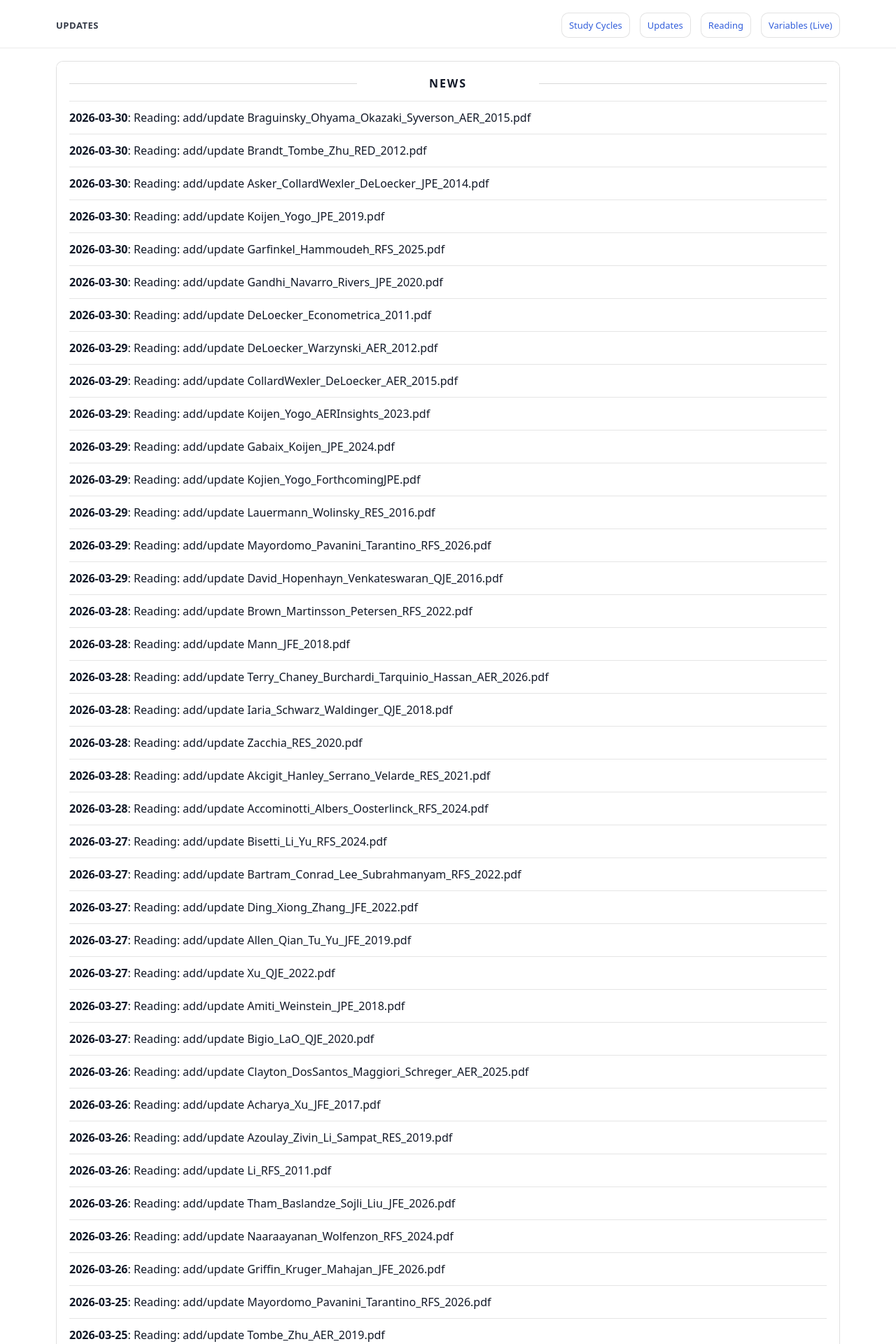
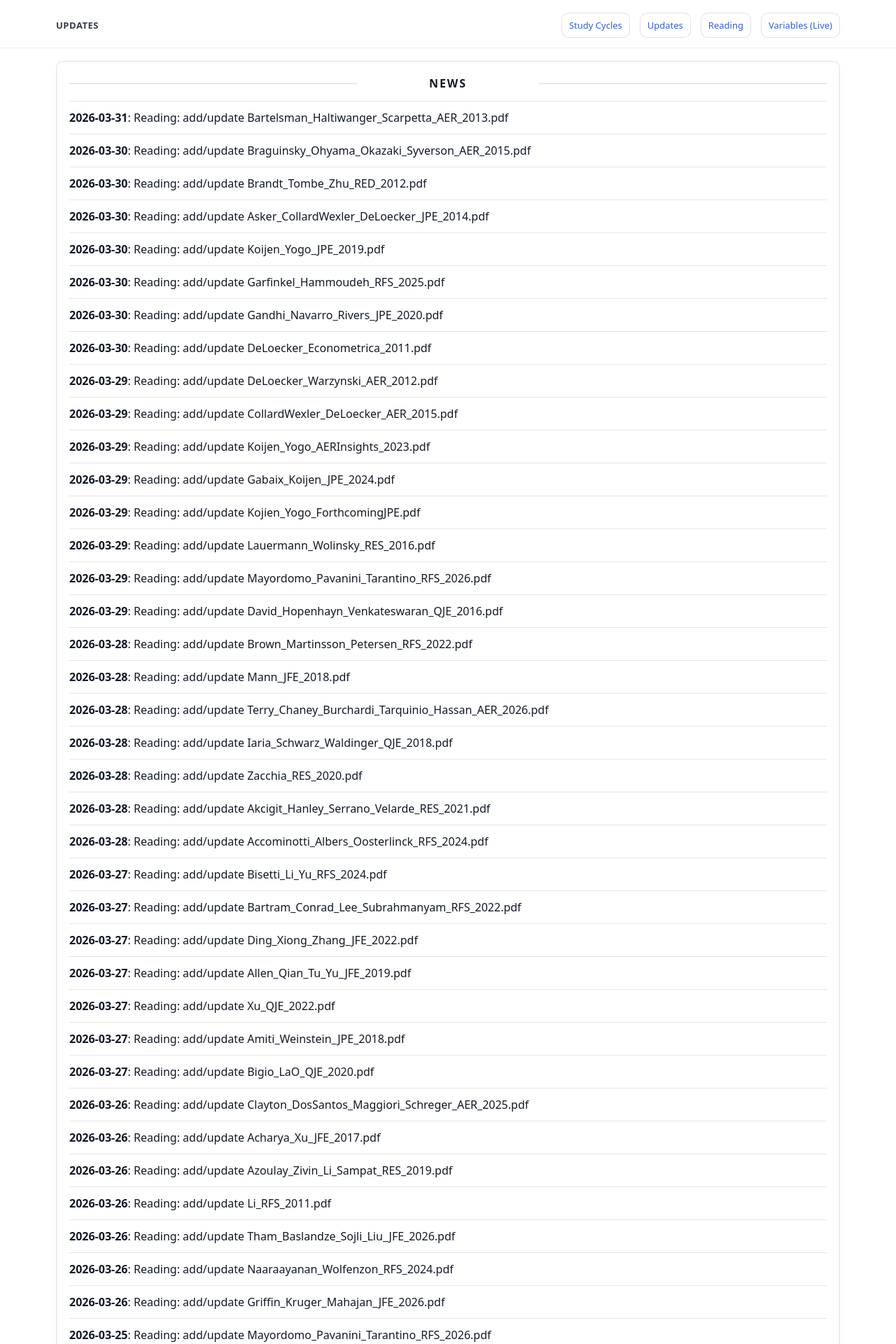
Before and after one commit to yaxinzn/study-archive, a Jekyll site: the page built from updates/index.md, in a window 1280 px wide. Shown: the top 1920 px of the page at 70% size. Built offline with Jekyll 4.4.1, drawn with Linux system fonts in a browser that asks for light colours; some of the changed text lies outside the part shown.

Commit message:
chore: update NEWS feed

```diff
--- a/_data/news.yml
+++ b/_data/news.yml
@@ -1,4 +1,7 @@
 # Auto-generated update history (sorted newest -> oldest). Do not edit manually.
+- ts: "1774900340"
+  date: "2026-03-31"
+  title: "Reading: add/update Bartelsman_Haltiwanger_Scarpetta_AER_2013.pdf"
 - ts: "1774871374"
   date: "2026-03-30"
   title: "Reading: add/update Braguinsky_Ohyama_Okazaki_Syverson_AER_2015.pdf"
```
